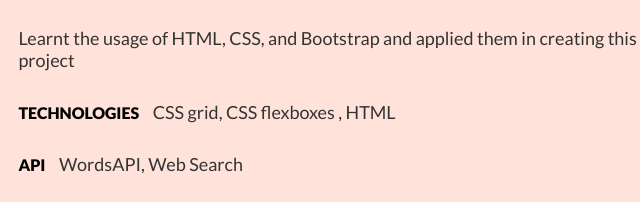
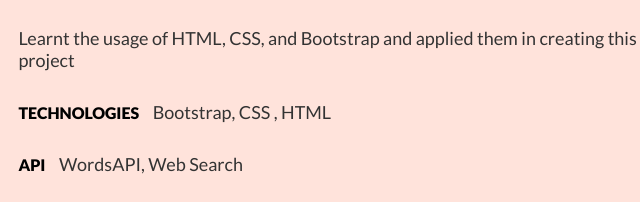
Before and after one commit to Shyam-brs/shyam-portfolio, a plain HTML site: page index.html in a window 1280 px wide. Shown: the part 1715-1917 px from the top of the page, 97-737 px from the left. Drawn offline with Linux system fonts and the light colour scheme.

Commit message:
Update index.html

```diff
--- a/index.html
+++ b/index.html
@@ -120,7 +120,7 @@
 						<h4>'Candy website'</h4>
 						<p>Done cloning Project as part of full stack development course @brsstudio</p>
 						<p>Learnt the usage of HTML, CSS, and Bootstrap and applied them in creating this project</p>
-						<p><span>Technologies</span> CSS grid, CSS flexboxes , HTML</p>
+						<p><span>Technologies</span> Bootstrap, CSS , HTML</p>
 						<p><span>API</span> WordsAPI, Web Search</p>
 						<a href="casestudy3.html" target="blank" class="view_web_btn">Case Study</a>
 					</div>
```
